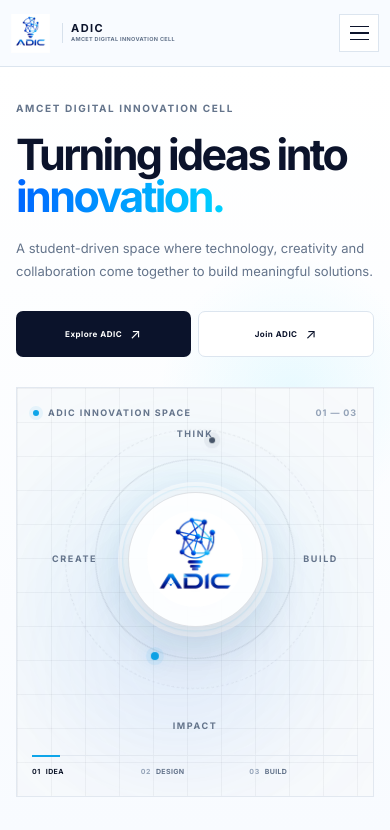
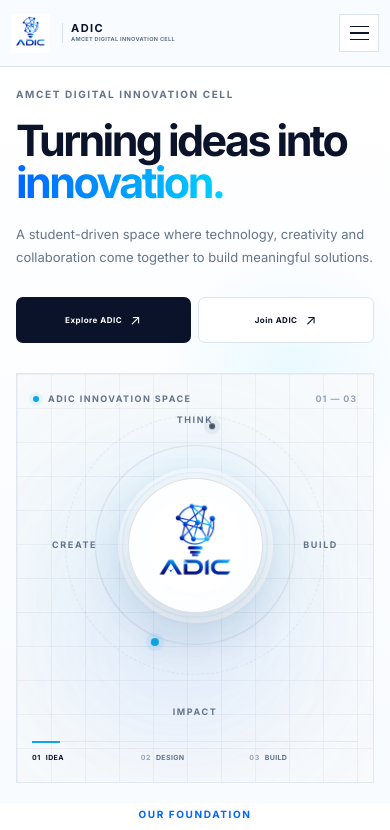
Before and after one commit to Developer13AMCET/ADIC-WEB, a React (Vite) app: page / in a window 390 px wide. Shown: the top 830 px of the page. Built offline with nearby package versions, Linux system fonts and the light colour scheme.

Commit message:
Update ADIC website

```diff
--- a/src/App.css
+++ b/src/App.css
@@ -1214,7 +1214,7 @@
 
   .hero {
     min-height: auto;
-    padding: 34px 20px 38px;
+    padding: 20px 20px 20px;
     margin-top: 0;
   }
 
```
